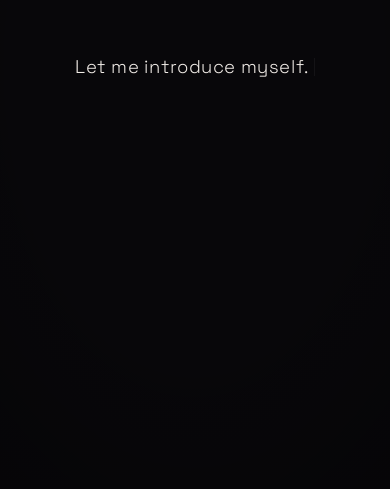
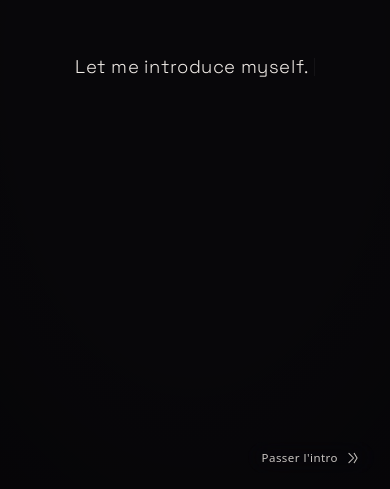
Before and after one commit to Ali-Kus/my-react-app, a React (Vite) app: page / in a window 390 px wide. Shown: the part 355-844 px from the top of the page. Built offline with nearby package versions, Linux system fonts and the light colour scheme.

Commit message:
Add "Skip Intro" button to IntroAnimation component and enhance styles for better accessibility and visual consistency

```diff
--- a/src/App.css
+++ b/src/App.css
@@ -92,7 +92,7 @@ h2::after {
   left: 0;
   width: 60px;
   height: 3px;
-  background: linear-gradient(90deg, #ff4444, #cc0000);
+  background: linear-gradient(90deg, #4744ff, #00adcc);
   border-radius: 2px;
 }
 
@@ -273,7 +273,7 @@ section > *:not(.section-number) {
   content: '•';
   position: absolute;
   left: 0;
-  color: rgba(255, 68, 68, 0.9);
+  color: rgba(68, 143, 255, 0.9);
   font-size: 1.5em;
   line-height: 1;
 }
@@ -328,9 +328,9 @@ section > *:not(.section-number) {
   z-index: 0;
   background: radial-gradient(
     ellipse at 50% 100%,
-    rgba(255, 100, 60, 0.16) 0%,
-    rgba(255, 90, 90, 0.08) 25%,
-    rgba(255, 90, 90, 0.025) 50%,
+    rgba(242, 255, 60, 0.16) 0%,
+    rgba(244, 255, 90, 0.08) 25%,
+    rgba(239, 255, 90, 0.025) 50%,
     transparent 70%
   );
   filter: blur(20px);
@@ -367,8 +367,10 @@ body.in-finale .finale-vignette {
 /* Contact Section */
 #contact {
   text-align: center;
-  /* Même respiration verticale qu'entre #home et #projects (80px haut/bas) */
-  padding: 140px 204px;
+  /* Même padding horizontal que les autres sections (24px) — sinon la zone
+     de contenu rétrécissait artificiellement et donnait l'impression que
+     #contact était décalé vers la droite. */
+  padding: 80px 24px;
   /* Décale le centre de snap vers le bas en étendant la "zone snap" de
      ~220px (≈ hauteur du footer). Avec scroll-snap-align: center, ce centre
      élargi se cale au milieu du viewport → #contact remonte d'autant et
@@ -400,8 +402,10 @@ body.in-finale #contact .contact-grid {
   display: grid;
   grid-template-columns: repeat(2, minmax(0, 1fr));
   gap: 16px;
-  max-width: 720px;
-  margin: 0 auto;
+  /* Pas de max-width : la grid suit la largeur de la section comme
+     #about ou #projects. Sinon, à partir de ~720 px de viewport, la
+     grid restait à 720 px alors que la section atteignait ~932 px,
+     ce qui décalait visuellement #contact vers la droite. */
 }
 
 @media (min-width: 720px) {
--- a/src/Navbar.jsx
+++ b/src/Navbar.jsx
@@ -120,6 +120,7 @@ const styles = {
   logoBox: {
     width: 150,
     height: 64,
+    marginLeft: 20,
     display: "flex",
     alignItems: "center",
     justifyContent: "center",
--- a/src/components/IntroAnimation.css
+++ b/src/components/IntroAnimation.css
@@ -165,6 +165,61 @@
 }
 
 /* ------------------------------------------------------------
+   Bouton "Passer l'intro" : posé en bas à droite, discret mais
+   trouvable. Pilule glassy cohérente avec le reste du site.
+   ------------------------------------------------------------ */
+.introSkip {
+  position: absolute;
+  right: 28px;
+  bottom: 28px;
+  z-index: 5;
+  display: inline-flex;
+  align-items: center;
+  gap: 8px;
+  padding: 9px 16px;
+  border-radius: 999px;
+  border: 0px ;
+  background: rgba(255, 255, 255, 0);
+  color: rgba(255, 250, 244, 0.78);
+  font-family: inherit;
+  font-size: 0.78rem;
+  font-weight: 500;
+  letter-spacing: 0.04em;
+  cursor: pointer;
+  backdrop-filter: blur(14px) saturate(160%);
+  -webkit-backdrop-filter: blur(14px) saturate(160%);
+  /* Apparition douce après le 1er frame, pour ne pas dramatiser */
+  animation: introSkipFadeIn 800ms 600ms cubic-bezier(0.22, 1, 0.36, 1) both;
+  transition: background 240ms ease, color 240ms ease, border-color 240ms ease, transform 240ms ease;
+}
+
+.introSkip:hover {
+  background: rgba(255, 255, 255, 0.1);
+  border-color: rgba(255, 255, 255, 0.28);
+  color: rgba(255, 250, 244, 1);
+  transform: translateX(2px);
+}
+
+.introSkip:focus-visible {
+  outline: 2px solid rgba(255, 215, 100, 0.7);
+  outline-offset: 3px;
+}
+
+@keyframes introSkipFadeIn {
+  from { opacity: 0; transform: translateY(6px); }
+  to   { opacity: 1; transform: translateY(0); }
+}
+
+@media (max-width: 768px) {
+  .introSkip {
+    right: 16px;
+    bottom: 16px;
+    padding: 8px 14px;
+    font-size: 0.72rem;
+  }
+}
+
+/* ------------------------------------------------------------
    Accessibilité : si l'utilisateur préfère moins de mouvement,
    on coupe les animations décoratives sans casser la séquence.
    ------------------------------------------------------------ */
--- a/src/components/IntroAnimation.jsx
+++ b/src/components/IntroAnimation.jsx
@@ -1,5 +1,5 @@
 import { AnimatePresence, animate, motion } from "framer-motion";
-import { useEffect, useMemo, useState } from "react";
+import { useCallback, useEffect, useMemo, useRef, useState } from "react";
 
 import logo2 from "../assets/logo2.svg";
 import "./IntroAnimation.css";
@@ -46,10 +46,25 @@ export default function IntroAnimation({ onFinish, onRevealSite }) {
   const [lineOpacity, setLineOpacity] = useState(1);
   const [scene, setScene] = useState("typing");
   const [flyTo, setFlyTo] = useState({ x: 0, y: 0, scale: 1 });
+  const [skipped, setSkipped] = useState(false);
 
-  const textVisible = scene === "typing";
-  const glowVisible = scene === "reveal";
-  const showLogo = scene !== "typing";
+  // Ref de cancellation lisible depuis l'extérieur du useEffect : permet au
+  // bouton "Passer l'intro" d'interrompre la séquence async en cours.
+  const cancelRef = useRef({ cancelled: false });
+  const finishedRef = useRef(false);
+
+  const handleSkip = useCallback(() => {
+    if (finishedRef.current) return;
+    finishedRef.current = true;
+    cancelRef.current.cancelled = true;
+    setSkipped(true);
+    onRevealSite?.();
+    onFinish?.();
+  }, [onFinish, onRevealSite]);
+
+  const textVisible = scene === "typing" && !skipped;
+  const glowVisible = scene === "reveal" && !skipped;
+  const showLogo = scene !== "typing" && !skipped;
   const isFlying = scene === "fly";
 
   const overlayTransition = useMemo(
@@ -88,51 +103,55 @@ export default function IntroAnimation({ onFinish, onRevealSite }) {
     window.addEventListener("wheel", preventScroll, { passive: false });
     window.addEventListener("touchmove", preventScroll, { passive: false });
 
-    let cancelled = false;
+    // Capture local pour que la cleanup function utilise la même référence
+    // (évite le warning react-hooks/exhaustive-deps sur les refs).
+    const cancelToken = cancelRef.current;
+    cancelToken.cancelled = false;
     const sleep = (ms) => new Promise((resolve) => setTimeout(resolve, ms));
+    const isCancelled = () => cancelToken.cancelled;
 
     const run = async () => {
       setScene("typing");
 
       // Phase 1 : chaque ligne est typée puis tenue, puis fondue avant la suivante.
       for (let li = 0; li < SCRIPT.length; li += 1) {
-        if (cancelled) return;
+        if (isCancelled()) return;
         setLineIndex(li);
         setTyped("");
         setLineOpacity(1);
 
         // Petit temps avant que la ligne commence : le regard se pose.
         await sleep(li === 0 ? 700 : 280);
-        if (cancelled) return;
+        if (isCancelled()) return;
 
         const { text, holdAfterMs } = SCRIPT[li];
         let prev = "";
         for (let i = 0; i < text.length; i += 1) {
-          if (cancelled) return;
+          if (isCancelled()) return;
           await sleep(characterDelay(text[i], prev));
-          if (cancelled) return;
+          if (isCancelled()) return;
           setTyped(text.slice(0, i + 1));
           prev = text[i];
         }
 
         // Tenue : la phrase reste à l'écran le temps qu'elle existe.
         await sleep(holdAfterMs);
-        if (cancelled) return;
+        if (isCancelled()) return;
 
         // Fondu sortant avant la ligne suivante (ou avant le logo).
         setLineOpacity(0);
         await sleep(750);
       }
-      if (cancelled) return;
+      if (isCancelled()) return;
 
       // Phase 2 : le logo émerge de l'ombre, la lumière chaude se construit.
       setScene("reveal");
       await animate(0, 1, { duration: 1.4, ease: [0.22, 1, 0.36, 1] }).finished;
-      if (cancelled) return;
+      if (isCancelled()) return;
 
       // Phase 3 : on tient le logo. Le silence est volontaire.
       await sleep(2200);
-      if (cancelled) return;
+      if (isCancelled()) return;
 
       // Phase 4 : on dévoile le site, on mesure la cible navbar, puis on vole.
       onRevealSite?.();
@@ -159,15 +178,16 @@ export default function IntroAnimation({ onFinish, onRevealSite }) {
 
       setScene("fly");
       await animate(0, 1, { duration: 1.6, ease: [0.22, 1, 0.36, 1] }).finished;
-      if (cancelled) return;
+      if (isCancelled()) return;
 
+      finishedRef.current = true;
       onFinish?.();
     };
 
     run();
 
     return () => {
-      cancelled = true;
+      cancelToken.cancelled = true;
       window.removeEventListener("wheel", preventScroll);
       window.removeEventListener("touchmove", preventScroll);
       html.style.overflow = previous.htmlOverflow;
@@ -192,6 +212,23 @@ export default function IntroAnimation({ onFinish, onRevealSite }) {
     >
       {/* Vignette cinéma : assombrit les bords pour cadrer le regard */}
       <div className="introVignette" aria-hidden />
+
+      {/* Bouton "Passer l'intro" — discret en bas à droite, accessible clavier.
+          Cliquer interrompt la séquence async et fait apparaître le site direct. */}
+      {!skipped && (
+        <button
+          type="button"
+          className="introSkip"
+          onClick={handleSkip}
+          aria-label="Passer l'intro"
+        >
+          <span>Passer l'intro</span>
+          <svg viewBox="0 0 24 24" width="14" height="14" fill="none" stroke="currentColor" strokeWidth="1.8" strokeLinecap="round" strokeLinejoin="round" aria-hidden="true">
+            <path d="M5 4l8 8-8 8" />
+            <path d="M14 4l5 8-5 8" />
+          </svg>
+        </button>
+      )}
 
       {/* Lumière chaude pendant le reveal du logo */}
       <AnimatePresence>
--- a/src/components/TechBackdrop.css
+++ b/src/components/TechBackdrop.css
@@ -21,6 +21,14 @@
 }
 
 .tech-line {
+  /* IMPORTANT : on force la largeur à 100% du parent (.tech-backdrop) pour
+     que la boîte de chaque ligne ait le MÊME repère de coordonnées que celui
+     utilisé pour calculer --tx/--ty (qui sont posés sur .tech-backdrop).
+     Sans ça, white-space: nowrap rend la boîte aussi large que le texte
+     (≈ 3000px), son bord gauche sort très loin à gauche de l'écran, et le
+     gradient finit cadré au mauvais endroit (souvent collé au bord gauche). */
+  width: 100%;
+  text-align: center;
   font-family: "Space Grotesk", "Inter", system-ui, sans-serif;
   font-size: 1.2rem;
   font-weight: 600;
```
Also changed, not shown: 1 other file (tests, documents, lock files or other folders).
